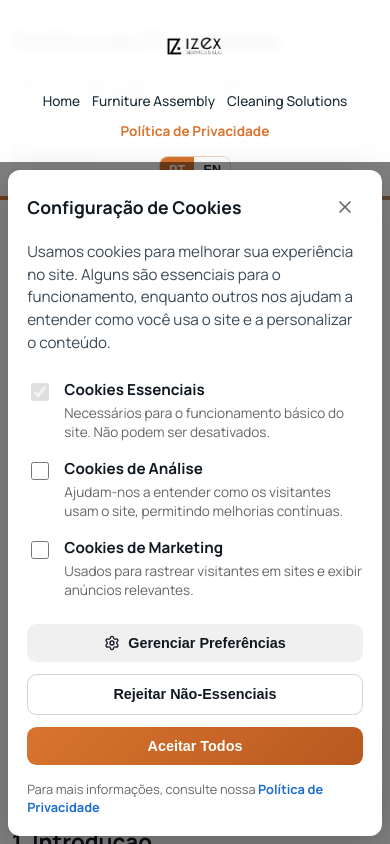
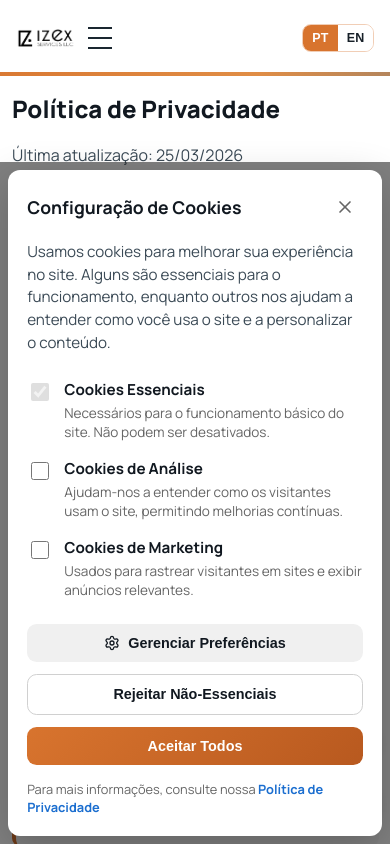
Before and after one commit to Central-SolucoesTI/izex_serv, a React (Vite) app: page /privacy-policy in a window 390 px wide. Shown: the top 844 px of the page. Built offline with nearby package versions, Linux system fonts and the light colour scheme.

Commit message:
feat: implement responsive menu toggle for Cleaning, Furniture, and Privacy Policy components

```diff
--- a/src/components/IzexCleaningHero.css
+++ b/src/components/IzexCleaningHero.css
@@ -65,6 +65,23 @@
   display: flex;
   align-items: center;
   gap: 0.9rem;
+  position: relative;
+}
+
+.cleaning-menu-toggle {
+  display: none;
+  border: 0;
+  padding: 0;
+  background: transparent;
+  cursor: pointer;
+}
+
+.cleaning-menu-toggle span {
+  display: block;
+  width: 1.5rem;
+  height: 2px;
+  background: #1a2730;
+  margin: 0.26rem 0;
 }
 
 .cleaning-nav {
@@ -188,8 +205,36 @@
     --header-height: 76px;
   }
 
+  .cleaning-menu-toggle {
+    display: inline-flex;
+    flex-direction: column;
+  }
+
   .cleaning-header {
     gap: 0.8rem;
+  }
+
+  .cleaning-nav {
+    position: absolute;
+    top: calc(100% + 0.5rem);
+    right: 0;
+    display: none;
+    flex-direction: column;
+    align-items: flex-start;
+    min-width: 210px;
+    padding: 0.8rem;
+    border-radius: 0.6rem;
+    background: rgba(255, 255, 255, 0.98);
+    box-shadow: 0 10px 28px rgba(0, 0, 0, 0.13);
+  }
+
+  .cleaning-nav.open {
+    display: flex;
+  }
+
+  .cleaning-nav a {
+    width: 100%;
+    padding: 0.4rem 0;
   }
 
   .cleaning-header-controls {
--- a/src/components/IzexCleaningHero.jsx
+++ b/src/components/IzexCleaningHero.jsx
@@ -1,3 +1,4 @@
+import { useState } from 'react'
 import { Check } from 'lucide-react'
 import { Link } from 'react-router-dom'
 import './IzexCleaningHero.css'
@@ -12,9 +13,11 @@ import SEOConfig from './SEOConfig'
 import { generateLocalBusinessSchema } from '../config/seoConfig'
 
 function IzexCleaningHero() {
+  const [isMenuOpen, setIsMenuOpen] = useState(false)
   const { language, setLanguage, t } = useLanguage()
   const translatedHighlights = t('cleaningPage.highlights', [])
   const highlights = Array.isArray(translatedHighlights) ? translatedHighlights : []
+  const closeMenu = () => setIsMenuOpen(false)
 
   return (
     <>
@@ -35,14 +38,31 @@ function IzexCleaningHero() {
           />
         </Link>
 
+        <button
+          className="cleaning-menu-toggle"
+          type="button"
+          aria-expanded={isMenuOpen}
+          aria-controls="cleaning-navigation"
+          aria-label={t('homePage.menuAriaLabel')}
+          onClick={() => setIsMenuOpen((current) => !current)}
+        >
+          <span></span>
+          <span></span>
+          <span></span>
+        </button>
+
         <div className="cleaning-header-controls">
-          <nav className="cleaning-nav" aria-label={t('cleaningPage.navAriaLabel')}>
-            <Link to="/">{t('common.home')}</Link>
-            <Link to="/furniture-assembly">{t('common.furnitureAssembly')}</Link>
-            <Link className="active" to="/cleaning-solutions" aria-current="page">
+          <nav
+            id="cleaning-navigation"
+            className={`cleaning-nav ${isMenuOpen ? 'open' : ''}`}
+            aria-label={t('cleaningPage.navAriaLabel')}
+          >
+            <Link to="/" onClick={closeMenu}>{t('common.home')}</Link>
+            <Link to="/furniture-assembly" onClick={closeMenu}>{t('common.furnitureAssembly')}</Link>
+            <Link className="active" to="/cleaning-solutions" aria-current="page" onClick={closeMenu}>
               {t('common.cleaningSolutions')}
             </Link>
-            <a href="#contato">{t('common.contact')}</a>
+            <a href="#contato" onClick={closeMenu}>{t('common.contact')}</a>
           </nav>
 
           <div className="lang-switcher" aria-label={t('common.languageLabel')}>
--- a/src/components/IzexFurnitureHero.css
+++ b/src/components/IzexFurnitureHero.css
@@ -73,6 +73,23 @@
   display: flex;
   align-items: center;
   gap: 0.9rem;
+  position: relative;
+}
+
+.furniture-menu-toggle {
+  display: none;
+  border: 0;
+  padding: 0;
+  background: transparent;
+  cursor: pointer;
+}
+
+.furniture-menu-toggle span {
+  display: block;
+  width: 1.5rem;
+  height: 2px;
+  background: #1a2730;
+  margin: 0.26rem 0;
 }
 
 .furniture-nav a {
@@ -195,8 +212,36 @@
     --header-height: 76px;
   }
 
+  .furniture-menu-toggle {
+    display: inline-flex;
+    flex-direction: column;
+  }
+
   .furniture-header {
     gap: 0.8rem;
+  }
+
+  .furniture-nav {
+    position: absolute;
+    top: calc(100% + 0.5rem);
+    right: 0;
+    display: none;
+    flex-direction: column;
+    align-items: flex-start;
+    min-width: 210px;
+    padding: 0.8rem;
+    border-radius: 0.6rem;
+    background: rgba(255, 255, 255, 0.98);
+    box-shadow: 0 10px 28px rgba(0, 0, 0, 0.13);
+  }
+
+  .furniture-nav.open {
+    display: flex;
+  }
+
+  .furniture-nav a {
+    width: 100%;
+    padding: 0.4rem 0;
   }
 
   .furniture-header-controls {
--- a/src/components/IzexFurnitureHero.jsx
+++ b/src/components/IzexFurnitureHero.jsx
@@ -1,3 +1,4 @@
+import { useState } from 'react'
 import { Check } from 'lucide-react'
 import { Link } from 'react-router-dom'
 import './IzexFurnitureHero.css'
@@ -10,9 +11,11 @@ import { useLanguage } from '../i18n/LanguageContext'
 import { generateLocalBusinessSchema } from '../config/seoConfig'
 
 function IzexFurnitureHero() {
+  const [isMenuOpen, setIsMenuOpen] = useState(false)
   const { language, setLanguage, t } = useLanguage()
   const translatedHighlights = t('furniturePage.highlights', [])
   const highlights = Array.isArray(translatedHighlights) ? translatedHighlights : []
+  const closeMenu = () => setIsMenuOpen(false)
 
   return (
     <>
@@ -33,14 +36,31 @@ function IzexFurnitureHero() {
           />
         </Link>
 
+        <button
+          className="furniture-menu-toggle"
+          type="button"
+          aria-expanded={isMenuOpen}
+          aria-controls="furniture-navigation"
+          aria-label={t('homePage.menuAriaLabel')}
+          onClick={() => setIsMenuOpen((current) => !current)}
+        >
+          <span></span>
+          <span></span>
+          <span></span>
+        </button>
+
         <div className="furniture-header-controls">
-        <nav className="furniture-nav" aria-label={t('furniturePage.navAriaLabel')}>
-          <Link to="/">{t('common.home')}</Link>
-          <Link className="active" to="/furniture-assembly" aria-current="page">
+        <nav
+          id="furniture-navigation"
+          className={`furniture-nav ${isMenuOpen ? 'open' : ''}`}
+          aria-label={t('furniturePage.navAriaLabel')}
+        >
+          <Link to="/" onClick={closeMenu}>{t('common.home')}</Link>
+          <Link className="active" to="/furniture-assembly" aria-current="page" onClick={closeMenu}>
             {t('common.furnitureAssembly')}
           </Link>
-          <Link to="/cleaning-solutions">{t('common.cleaningSolutions')}</Link>
-          <a href="#contato">{t('common.contact')}</a>
+          <Link to="/cleaning-solutions" onClick={closeMenu}>{t('common.cleaningSolutions')}</Link>
+          <a href="#contato" onClick={closeMenu}>{t('common.contact')}</a>
         </nav>
 
         <div className="lang-switcher" aria-label={t('common.languageLabel')}>
--- a/src/components/PrivacyPolicy.css
+++ b/src/components/PrivacyPolicy.css
@@ -67,6 +67,23 @@
   display: flex;
   align-items: center;
   gap: 0.9rem;
+  position: relative;
+}
+
+.privacy-menu-toggle {
+  display: none;
+  border: 0;
+  padding: 0;
+  background: transparent;
+  cursor: pointer;
+}
+
+.privacy-menu-toggle span {
+  display: block;
+  width: 1.5rem;
+  height: 2px;
+  background: #1a2730;
+  margin: 0.26rem 0;
 }
 
 .privacy-nav {
@@ -243,33 +260,45 @@
 }
 
 /* Mobile responsivo */
-@media (max-width: 768px) {
+@media (max-width: 860px) {
   .privacy-policy-page {
     --header-height: 76px;
   }
 
+  .privacy-menu-toggle {
+    display: inline-flex;
+    flex-direction: column;
+  }
+
   .privacy-header {
-    flex-direction: column;
-    gap: 1rem;
-    justify-content: center;
-    height: auto;
-    min-height: var(--header-height);
-    padding: 0.6rem 4vw 0.8rem;
+    gap: 0.8rem;
   }
 
   .privacy-header-controls {
-    width: 100%;
-    flex-direction: column;
-    gap: 1rem;
+    margin-left: auto;
   }
 
   .privacy-nav {
-    width: 100%;
-    justify-content: center;
-    flex-wrap: wrap;
+    position: absolute;
+    top: calc(100% + 0.5rem);
+    right: 0;
+    display: none;
+    flex-direction: column;
+    align-items: flex-start;
+    min-width: 210px;
+    padding: 0.8rem;
+    border-radius: 0.6rem;
+    background: rgba(255, 255, 255, 0.98);
+    box-shadow: 0 10px 28px rgba(0, 0, 0, 0.13);
+  }
+
+  .privacy-nav.open {
+    display: flex;
   }
 
   .privacy-nav a {
+    width: 100%;
+    padding: 0.4rem 0;
     font-size: 0.9rem;
   }
 
@@ -292,7 +321,7 @@
 
 @media (max-width: 640px) {
   .privacy-content {
-    padding: 1.5rem 0.75rem;
+    padding: calc(var(--header-height) + 1rem) 0.75rem 1.5rem;
   }
 
   .privacy-content h1 {
@@ -300,7 +329,7 @@
   }
 
   .privacy-header {
-    padding: 1rem 0.75rem;
+    padding: 0 4vw;
   }
 
   .privacy-header img {
--- a/src/components/PrivacyPolicy.jsx
+++ b/src/components/PrivacyPolicy.jsx
@@ -1,10 +1,13 @@
+import { useState } from 'react'
 import { Link } from 'react-router-dom'
 import { useLanguage } from '../i18n/LanguageContext'
 import SEOConfig from './SEOConfig'
 import './PrivacyPolicy.css'
 
 export default function PrivacyPolicy() {
+  const [isMenuOpen, setIsMenuOpen] = useState(false)
   const { t, language, setLanguage } = useLanguage()
+  const closeMenu = () => setIsMenuOpen(false)
 
   return (
     <>
@@ -20,12 +23,29 @@ export default function PrivacyPolicy() {
           />
         </Link>
 
+        <button
+          className="privacy-menu-toggle"
+          type="button"
+          aria-expanded={isMenuOpen}
+          aria-controls="privacy-navigation"
+          aria-label={t('homePage.menuAriaLabel')}
+          onClick={() => setIsMenuOpen((current) => !current)}
+        >
+          <span></span>
+          <span></span>
+          <span></span>
+        </button>
+
         <div className="privacy-header-controls">
-          <nav className="privacy-nav" aria-label={t('homePage.navAriaLabel')}>
-            <Link to="/">{t('common.home')}</Link>
-            <Link to="/furniture-assembly">{t('common.furnitureAssembly')}</Link>
-            <Link to="/cleaning-solutions">{t('common.cleaningSolutions')}</Link>
-            <Link className="active" to="/privacy-policy" aria-current="page">
+          <nav
+            id="privacy-navigation"
+            className={`privacy-nav ${isMenuOpen ? 'open' : ''}`}
+            aria-label={t('homePage.navAriaLabel')}
+          >
+            <Link to="/" onClick={closeMenu}>{t('common.home')}</Link>
+            <Link to="/furniture-assembly" onClick={closeMenu}>{t('common.furnitureAssembly')}</Link>
+            <Link to="/cleaning-solutions" onClick={closeMenu}>{t('common.cleaningSolutions')}</Link>
+            <Link className="active" to="/privacy-policy" aria-current="page" onClick={closeMenu}>
               {t('common.privacyPolicy')}
             </Link>
           </nav>
```
